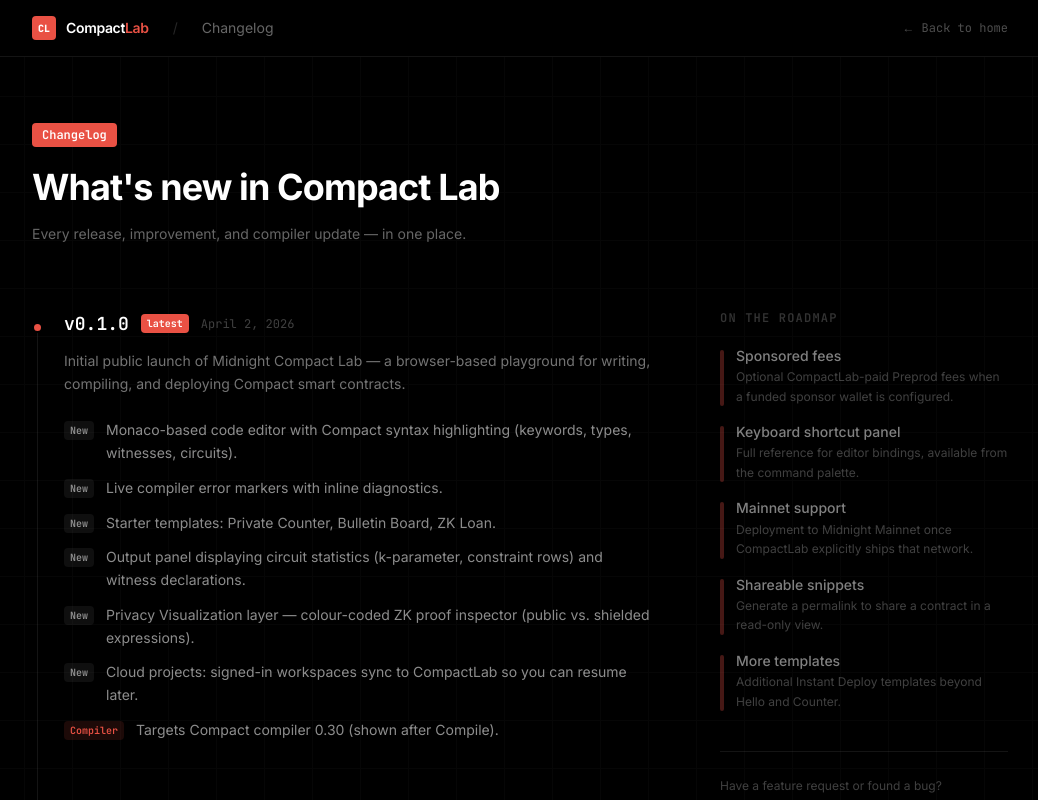
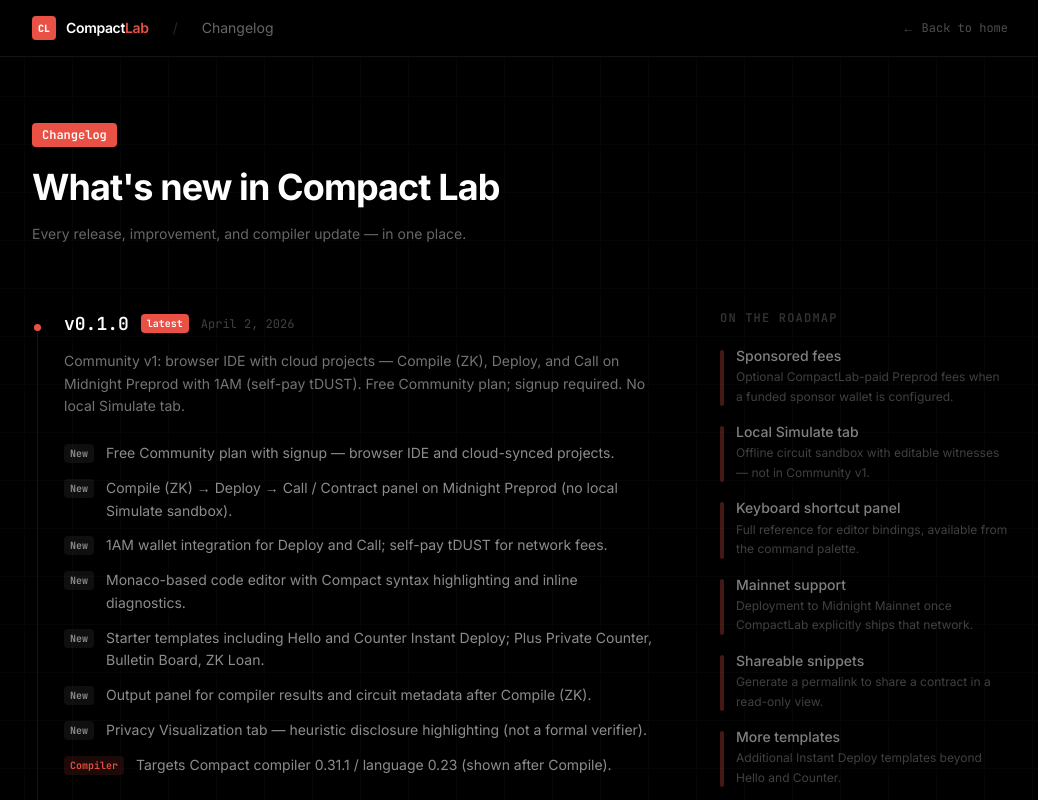
Before and after one commit to Eightblockchain/compactlab-website, a Next.js app: page /changelog in a window 1280 px wide. Shown: the top 800 px of the page, without its empty margins (120-1158 px from the left). Built offline with nearby package versions, Linux system fonts and the light colour scheme; no server answers.

Commit message:
fix(landing): align marketing copy with Community Preprod lab v1
Update hero, docs, and changelog so the site matches Compile → Deploy → Call with 1AM self-pay and the current toolchain pins.

```diff
--- a/app/changelog/page.tsx
+++ b/app/changelog/page.tsx
@@ -38,15 +38,16 @@
     date: "April 2, 2026",
     tag: "latest",
     summary:
-      "Initial public launch of Midnight Compact Lab — a browser-based playground for writing, compiling, and deploying Compact smart contracts.",
+      "Community v1: browser IDE with cloud projects — Compile (ZK), Deploy, and Call on Midnight Preprod with 1AM (self-pay tDUST). Free Community plan; signup required. No local Simulate tab.",
     changes: [
-      { kind: "new",      text: "Monaco-based code editor with Compact syntax highlighting (keywords, types, witnesses, circuits)." },
-      { kind: "new",      text: "Live compiler error markers with inline diagnostics." },
-      { kind: "new",      text: "Starter templates: Private Counter, Bulletin Board, ZK Loan." },
-      { kind: "new",      text: "Output panel displaying circuit statistics (k-parameter, constraint rows) and witness declarations." },
-      { kind: "new",      text: "Privacy Visualization layer — colour-coded ZK proof inspector (public vs. shielded expressions)." },
-      { kind: "new",      text: "Cloud projects: signed-in workspaces sync to CompactLab so you can resume later." },
-      { kind: "compiler", text: "Targets Compact compiler 0.30 (shown after Compile)." },
+      { kind: "new",      text: "Free Community plan with signup — browser IDE and cloud-synced projects." },
+      { kind: "new",      text: "Compile (ZK) → Deploy → Call / Contract panel on Midnight Preprod (no local Simulate sandbox)." },
+      { kind: "new",      text: "1AM wallet integration for Deploy and Call; self-pay tDUST for network fees." },
+      { kind: "new",      text: "Monaco-based code editor with Compact syntax highlighting and inline diagnostics." },
+      { kind: "new",      text: "Starter templates including Hello and Counter Instant Deploy; Plus Private Counter, Bulletin Board, ZK Loan." },
+      { kind: "new",      text: "Output panel for compiler results and circuit metadata after Compile (ZK)." },
+      { kind: "new",      text: "Privacy Visualization tab — heuristic disclosure highlighting (not a formal verifier)." },
+      { kind: "compiler", text: "Targets Compact compiler 0.31.1 / language 0.23 (shown after Compile)." },
     ],
   },
 ];
@@ -55,6 +56,7 @@
 
 const roadmap: { label: string; desc: string }[] = [
   { label: "Sponsored fees", desc: "Optional CompactLab-paid Preprod fees when a funded sponsor wallet is configured." },
+  { label: "Local Simulate tab", desc: "Offline circuit sandbox with editable witnesses — not in Community v1." },
   { label: "Keyboard shortcut panel", desc: "Full reference for editor bindings, available from the command palette." },
   { label: "Mainnet support", desc: "Deployment to Midnight Mainnet once CompactLab explicitly ships that network." },
   { label: "Shareable snippets", desc: "Generate a permalink to share a contract in a read-only view." },
@@ -215,7 +217,7 @@
                     <Soon />
                   </div>
                   <p className="text-sm text-white/20 leading-relaxed">
-                    Preprod Deploy and Call with 1AM, cloud projects, and the Contract panel.
+                    Sponsored fees, optional local Simulate, and Mainnet — see roadmap.
                     ETA to be announced.
                   </p>
                 </div>
--- a/app/docs/content.tsx
+++ b/app/docs/content.tsx
@@ -123,11 +123,12 @@
       </P>
 
       <DocH3 id="file-management">
-        File Management <Soon />
+        File Management
       </DocH3>
       <P>
-        Multi-file project support, import/export of <Code>.compact</Code> files,
-        and local persistence are on the roadmap.
+        Signed-in projects sync to CompactLab cloud storage so you can resume work
+        across sessions. Richer multi-file workflows and zip import/export polish
+        continue to evolve with the playground.
       </P>
 
       {/* ── Contract Structure ───────────────────────────────────── */}
@@ -435,7 +436,7 @@
           },
           {
             q: "Which Compact version is supported?",
-            a: "CompactLab targets Compact compiler 0.30. The version is shown after Compile.",
+            a: "CompactLab targets Compact compiler 0.31.1 (language ≥ 0.23). The version is shown after Compile.",
           },
           {
             q: "Can I use the Lab without a Midnight wallet?",
--- a/components/Hero.tsx
+++ b/components/Hero.tsx
@@ -214,8 +214,8 @@
               transition={{ duration: 0.6, delay: 0.35 }}
               className="text-lg text-white/50 leading-relaxed max-w-md"
             >
-              A browser-based playground for learning and building with Compact.
-              Sign up, Compile, then Deploy and Call on Midnight Preprod with 1AM.
+              Browser IDE with cloud projects. Sign up for free Community access —
+              Compile ZK, then Deploy and Call on Midnight Preprod with 1AM.
             </motion.p>
 
             <motion.div
--- a/components/HowItWorks.tsx
+++ b/components/HowItWorks.tsx
@@ -15,9 +15,9 @@
   {
     number: "02",
     icon: FlaskConical,
-    title: "Edit and compile",
+    title: "Edit, compile, and call",
     description:
-      "Write Compact in the browser editor, Typecheck, then Compile (ZK). Hello and Counter also ship bundled keys so you can Deploy without a custom compile.",
+      "Write Compact in the browser editor, Typecheck, then Compile (ZK). Deploy and Call from the Contract panel — real Preprod proofs, not a local Simulate tab.",
   },
   {
     number: "03",
--- a/components/docs/DocsSidebar.tsx
+++ b/components/docs/DocsSidebar.tsx
@@ -19,7 +19,7 @@
     items: [
       { label: "Interface Overview", href: "#interface-overview" },
       { label: "Keyboard Shortcuts", href: "#keyboard-shortcuts", soon: true },
-      { label: "File Management",    href: "#file-management", soon: true },
+      { label: "File Management",    href: "#file-management" },
     ],
   },
   {
```
